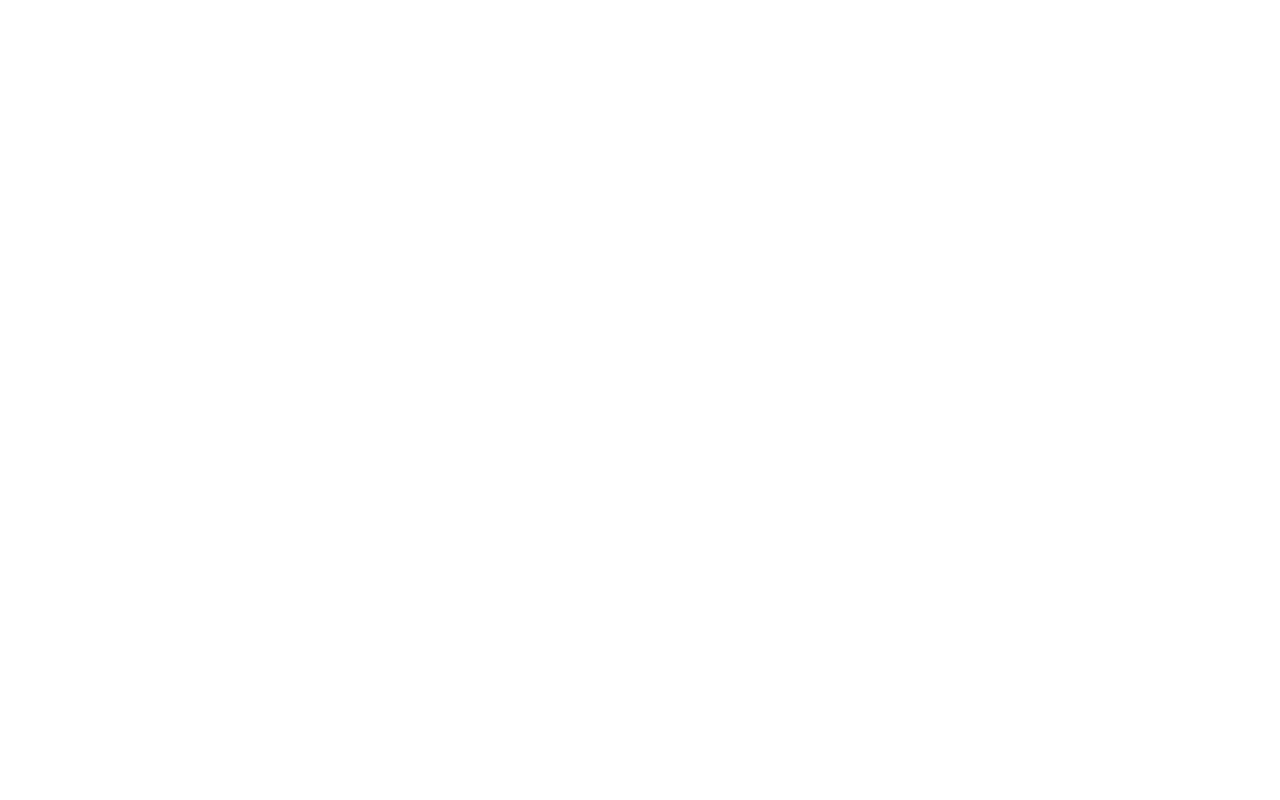
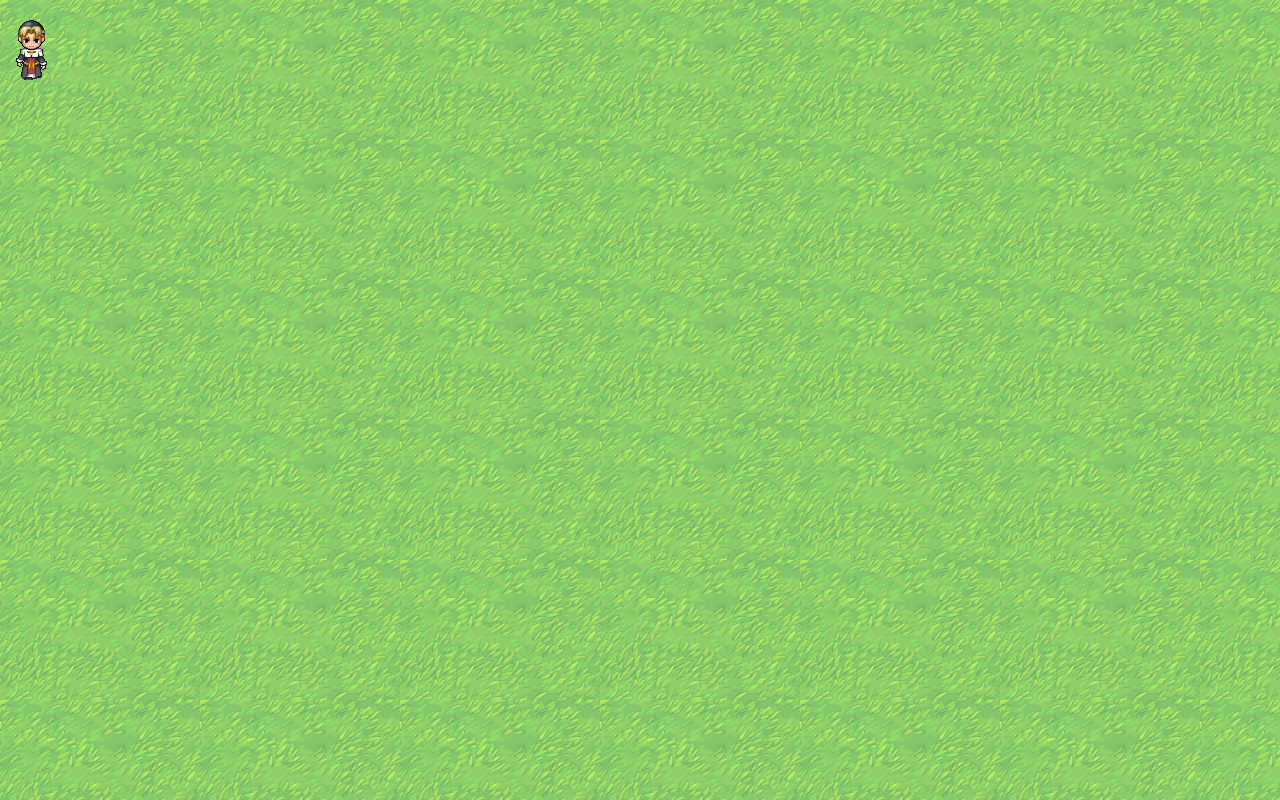
Before and after one commit to p-51cpu/5555, a plain HTML site: page 0512.html in a window 1280 px wide. Drawn offline with Linux system fonts and the light colour scheme.

Commit message:
Update 0512.html

```diff
--- a/0512.html
+++ b/0512.html
@@ -5,14 +5,14 @@
     <meta charset="UTF-8">
     <style>
         body {
-            background-image: url("pic/grass.jpg");
+            background-image: url("grass.jpg");
             background-size: 200px 140px;
             position: relative;
         }
         #role{
             width: 48px;
             height: 72px;
-            background: url("pic/sprite1.png");
+            background: url("sprite1.png");
             background-position-y: 0px;
             animation: walking 0.7s steps(3) infinite;
             position: absolute;
```
